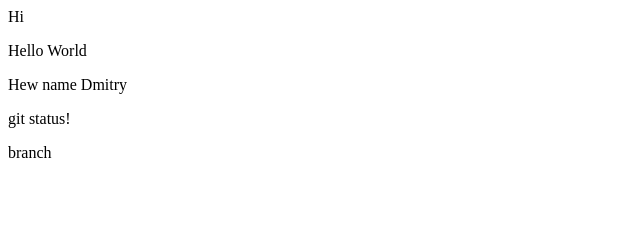
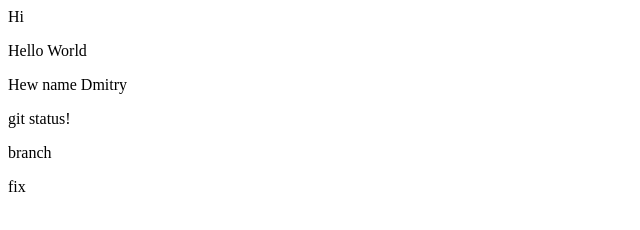
Before and after one commit to DmitryUknow/October25, a plain HTML site: page index.html in a window 1280 px wide. Shown: the full height of the page, 0-640 px from the left. Drawn offline with Linux system fonts and the light colour scheme.

Commit message:
fix commit

```diff
--- a/index.html
+++ b/index.html
@@ -11,5 +11,6 @@
     <p>Hew name Dmitry</p>
     <p>git status!</p>
     <p>branch</p>
+    <p>fix</p>
 </body>
 </html>
```
